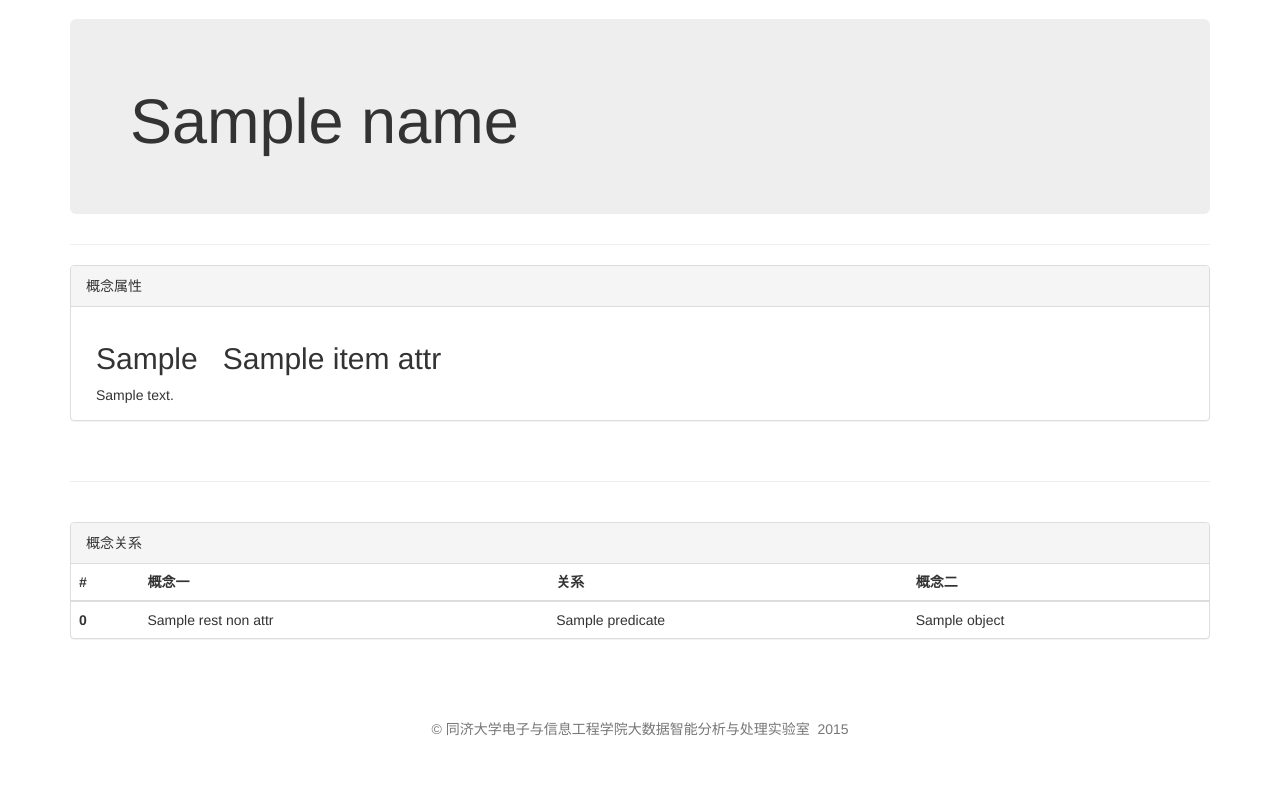
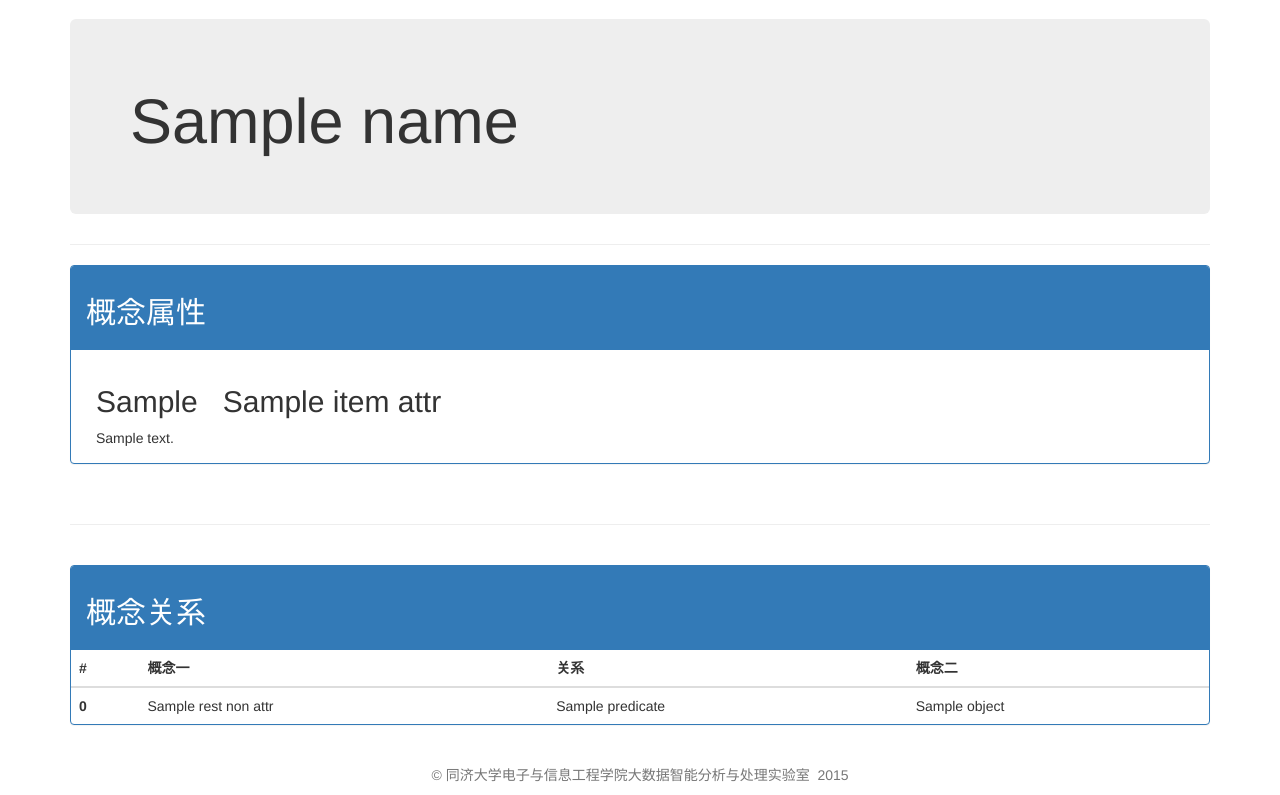
Before and after one commit to BigDipper7/SJ-KnowledgeGraphMS, a Flask app: template templates/card/card.html in a window 1280 px wide. Shown: the part 51-846 px from the top of the page. Before the commit the page ends 787 px from the top, so only its background shows below. Run offline with Flask 2, Linux system fonts and the light colour scheme; the template is opened without the code that fills it: most values are stand-ins (such as "Sample title", 1, 10 or a date in 2020); some libraries are stand-ins or nearby versions.

Commit message:
change title and make it more beautiful:zzz:

```diff
--- a/templates/card/card.html
+++ b/templates/card/card.html
@@ -26,8 +26,8 @@
             <span>{{ item.sect_text }}</span>
         </div>
     {% endfor %} -->
-    <div class="panel panel-default">
-        <div class="panel-heading">概念属性</div>
+    <div class="panel panel-primary">
+        <div class="panel-heading"><h2>概念属性</h2></div>
         <div class="panel-body">
         {% for item_attr in data.rest_attrs %}
             <div style="margin-left: {{ item_attr.margin_left * 50 }}px;">
@@ -42,8 +42,8 @@
     <hr />
     <br/>
 
-    <div class="panel panel-default">
-        <div class="panel-heading">概念关系</div>
+    <div class="panel panel-primary">
+        <div class="panel-heading"><h2>概念关系</h2></div>
         <table class="table">
             <thead>
                 <tr>
```
